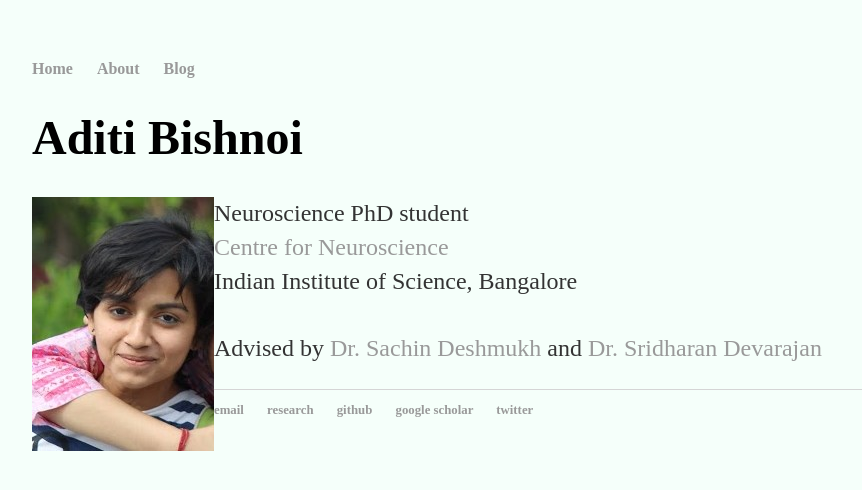
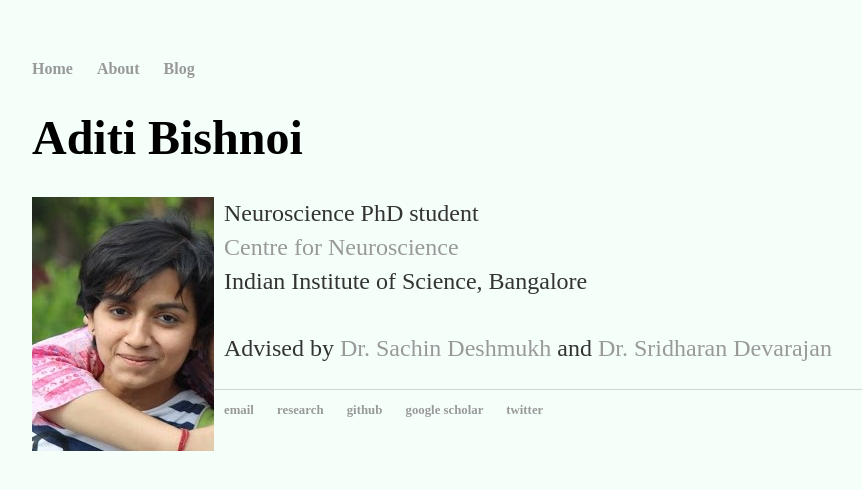
Before and after one commit to AdiBish/adibish.github.io, a Jekyll site: the page built from index.html, in a window 1280 px wide. Shown: the top 490 px of the page, without its empty margins (160-1022 px from the left). Built offline with Jekyll 4.4.1, drawn with Linux system fonts in a browser that asks for light colours.

Commit message:
Update index.html

```diff
--- a/index.html
+++ b/index.html
@@ -7,7 +7,8 @@ title: Aditi Bishnoi
 	<h1> Aditi Bishnoi </h1>
 
 	<div class="container">
-		<img src="https://adibish.github.io//images//Adi.jpg" align="left"/>
+		<img src="https://adibish.github.io//images//Adi.jpg"
+		     style="float:left; margin-right:10px; margin-bottom:5px"/>
 		<p> Neuroscience PhD student <br/>
 		<a href="http://www.cns.iisc.ac.in/home/" target="_blank"> Centre for Neuroscience </a> <br/>
 		Indian Institute of Science, Bangalore <br/> <br/>
```
